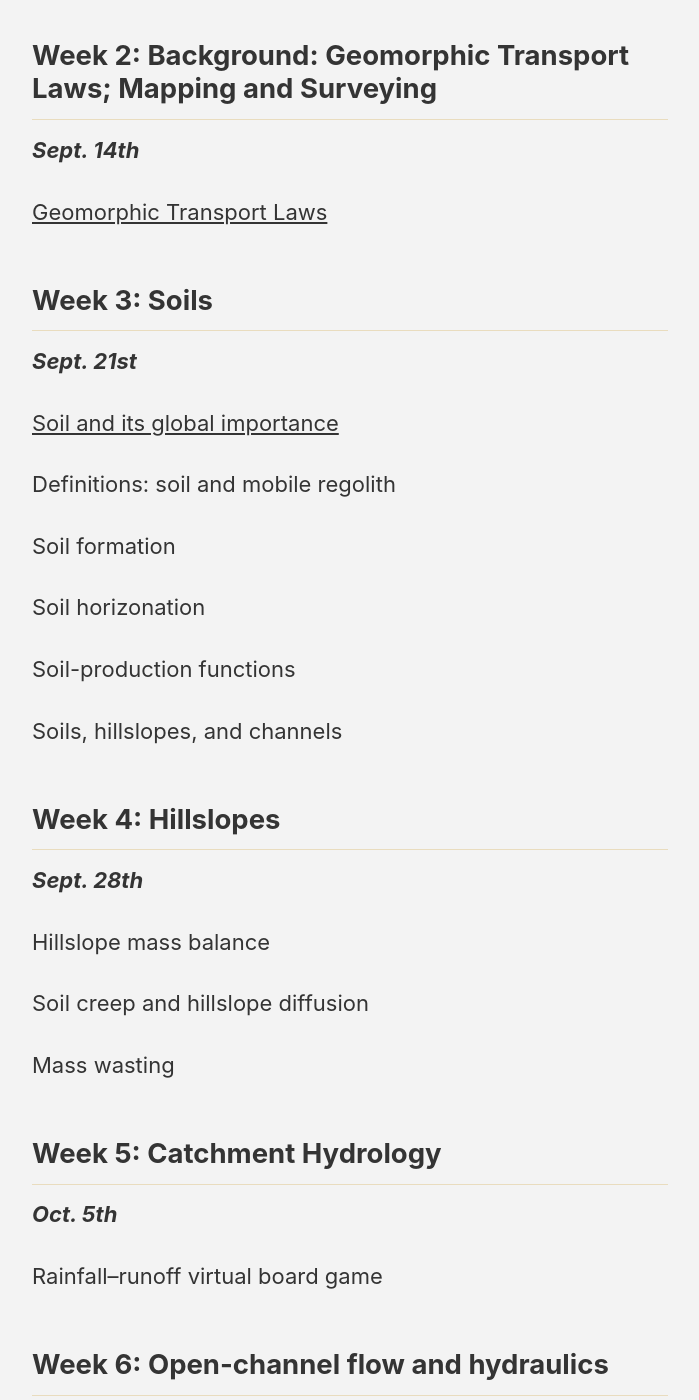
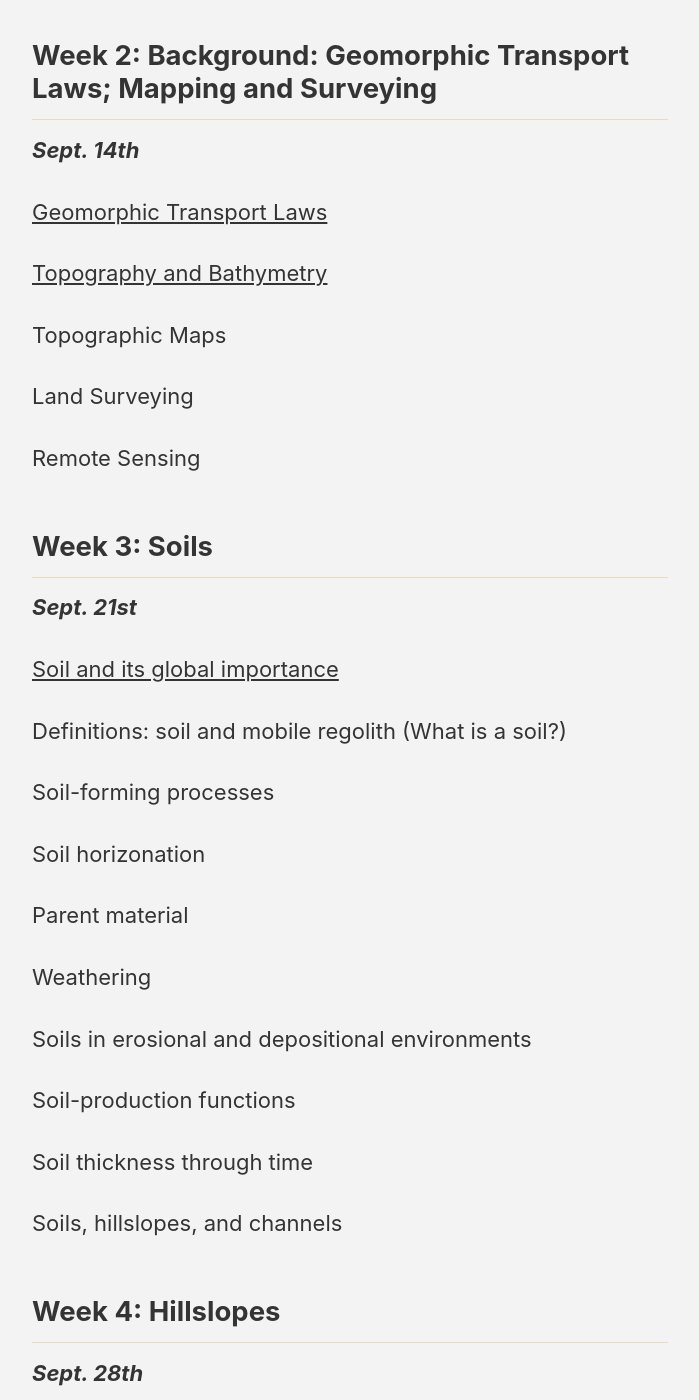
Before and after one commit to GeomorphOnline/GeomorphOnline.github.io, a Jekyll site: the page built from _pages/schedule.md, in a window 1280 px wide and 1400 px high, scrolled down 739 px. Shown: the whole window, without its empty margins (290-989 px from the left). Built offline with Jekyll 4.4.1, drawn with Linux system fonts in a browser that asks for light colours; cached includes are drawn as plain includes; nearby versions of some CDN libraries.

Commit message:
Expand mapping and soils units

```diff
--- a/_pages/schedule.md
+++ b/_pages/schedule.md
@@ -25,19 +25,35 @@ permalink: /schedule/
 
 [Geomorphic Transport Laws](/introduction/transport_laws)
 
+[Topography and Bathymetry](/topobathy/topography_bathymetry/)
+
+Topographic Maps
+
+Land Surveying
+
+Remote Sensing
+
 ## Week 3: Soils
 
 ***Sept. 21st***
 
 [Soil and its global importance](/soil/importance/)
 
-Definitions: soil and mobile regolith
+Definitions: soil and mobile regolith (What is a soil?)
 
-Soil formation
+Soil-forming processes
 
 Soil horizonation
 
+Parent material
+
+Weathering
+
+Soils in erosional and depositional environments
+
 Soil-production functions
+
+Soil thickness through time
 
 Soils, hillslopes, and channels
 
```
